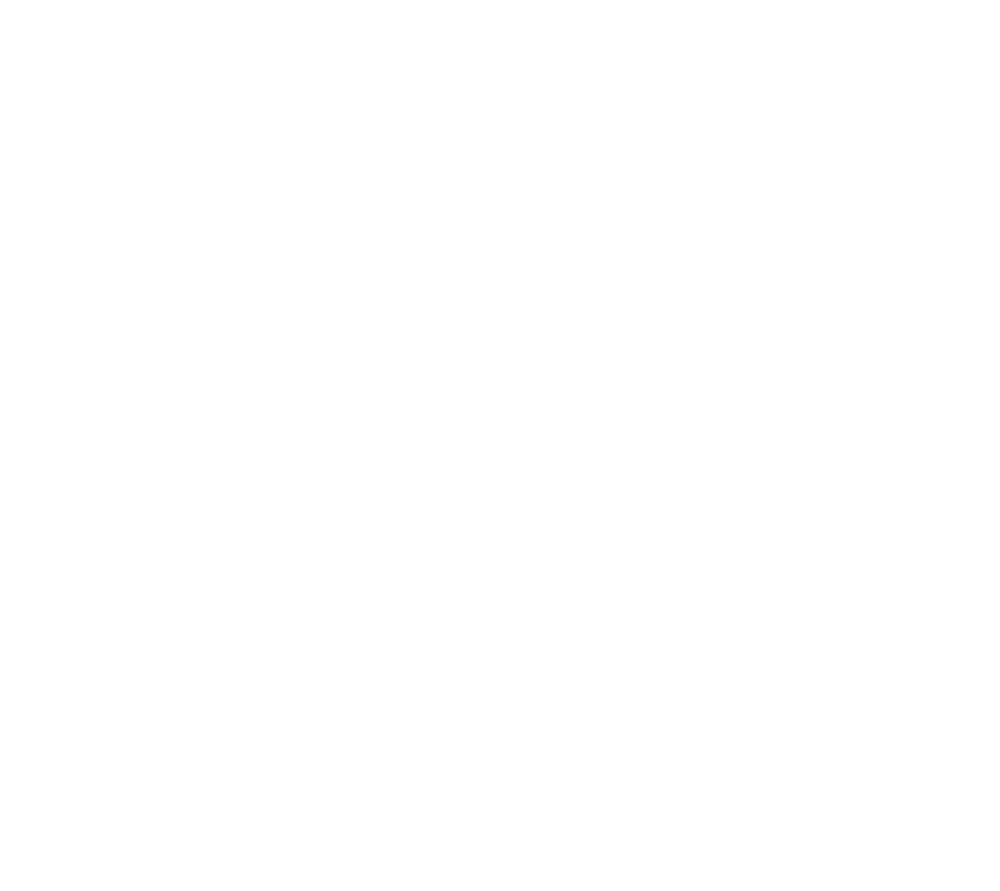
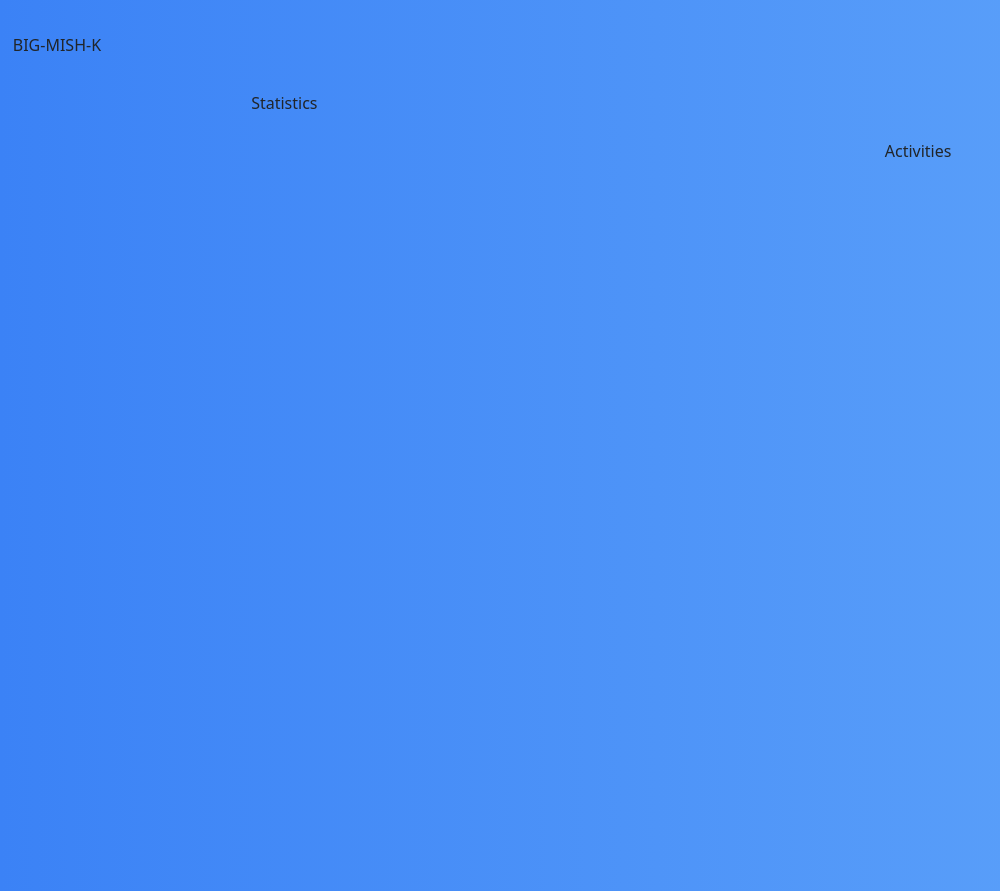
Before and after one commit to Mishael-Git/Crypto-Coin, a React (Vite) app: page /dashboard in a window 1280 px wide. Before the commit this address had no page. Shown: the whole page, without its empty margins (0-1000 px from the left). Before the commit the page ends 800 px from the top, so only its background shows below. Built offline with nearby package versions, Linux system fonts and the light colour scheme.

Commit message:
DashBoard added

```diff
--- a/src/App.jsx
+++ b/src/App.jsx
@@ -6,6 +6,7 @@
 import Market from "./components/Market";
 import Blog from "./components/Blog";
 import Login from "./components/LogIn";
+import DashBoard from "./components/DashBoard";
 
 function App() {
   return (
@@ -17,6 +18,7 @@
         <Route path="/blog" element={<Blog />} />
         <Route path="/sign in" element={<Login/>} />
         <Route path="/sign up" element={<Sign_up />} />
+        <Route path="/dashboard" element={<DashBoard/>}/>
       </Routes>
     </div>
   );
--- /dev/null
+++ b/src/components/Activities.jsx
@@ -0,0 +1,9 @@
+import React from 'react'
+
+function Activities() {
+  return (
+    <div>Activities</div>
+  )
+}
+
+export default Activities
--- /dev/null
+++ b/src/components/DashBoard.jsx
@@ -0,0 +1,28 @@
+import React from "react";
+import { Active, Side, Stats } from "./Info";
+function DashBoard() {
+  return (
+  //Sidebar
+    <div className="px-[1%] space-x-[19%] ">
+      <div className="py-9">
+        <Side />
+      </div>
+      <div className="flex h-screen flex-grow">
+        {/* Body middle */}
+        <div className="h-screen flex-grow">
+          <div >
+            <Stats />
+          </div>
+        </div>
+        {/* Body right */}
+        <div className="w-[40%] h-screen ">
+          <div className="h-full rounded-2xl py-5 px-6">
+            <Active />
+          </div>
+        </div>
+      </div>
+    </div>
+  );
+}
+
+export default DashBoard;
--- a/src/components/Info.js
+++ b/src/components/Info.js
@@ -1,4 +1,6 @@
 import Features from "./Features";
 
-export {default as Main} from "./MainPage";
-export {default as Features} from "./Features";
+export { default as Main } from "./MainPage";
+export { default as Side } from "./Sidebar";
+export { default as Stats } from "./Statistics";
+export { default as Active } from "./Activities";
--- a/src/components/LogIn.jsx
+++ b/src/components/LogIn.jsx
@@ -76,7 +76,7 @@
           </div>
           <p class="text-slate-500">Forgot Password</p>
         </div>
-        <Link to="/Dashboard">
+        <Link to="/dashboard">
           <div className="mt-5 ">
             <button
               type="submit"
--- /dev/null
+++ b/src/components/Sidebar.jsx
@@ -0,0 +1,11 @@
+import React from 'react'
+
+function Sidebar() {
+  return (
+    <div>
+        <h1>BIG-MISH-K</h1>
+    </div>
+  )
+}
+
+export default Sidebar
--- a/src/components/Sign_up.jsx
+++ b/src/components/Sign_up.jsx
@@ -69,7 +69,7 @@
           </form>
         </div>
 
-        <Link to="/Dashboard">
+        <Link to="/dashboard">
           <div className="mt-5 ">
             <button
               type="submit"
--- /dev/null
+++ b/src/components/Statistics.jsx
@@ -0,0 +1,9 @@
+import React from 'react'
+
+function Statistics() {
+  return (
+    <div>Statistics</div>
+  )
+}
+
+export default Statistics
```
